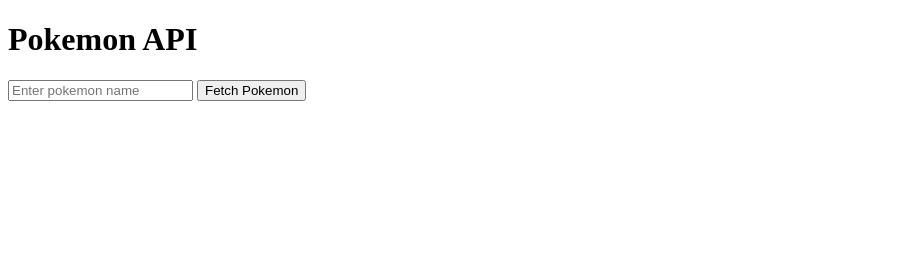
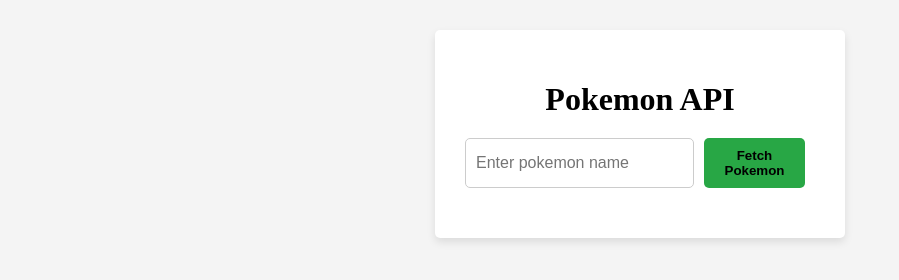
Before and after one commit to Benchtengelen/pokemon-api, a plain HTML site: page index.html in a window 1280 px wide. Shown: the whole page, without its empty margins (0-899 px from the left). Drawn offline with Linux system fonts and the light colour scheme.

Commit message:
css added

```diff
--- a/index.html
+++ b/index.html
@@ -3,7 +3,7 @@
 <head>
     <meta charset="UTF-8">
     <meta name="viewport" content="width=device-width, initial-scale=1.0">
-    <title>Deneme</title>
+    <title>Pokemon API</title>
     <link rel="stylesheet" href="style.css">
 </head>
 <body>
--- a/style.css
+++ b/style.css
@@ -0,0 +1,44 @@
+body {
+    background-color: #f4f4f4;
+    display: flex;
+    align-items: flex-start;
+    justify-content: center;
+    padding-top: 30px;
+    margin: 0;;
+}
+.pokemon-container{
+    background-color: #fff;
+    padding: 30px;
+    border-radius: 5px;
+    box-shadow: 0 4px 8px rgba(0, 0, 0, 0.1);
+    width: 350px;
+}
+.pokemon-container h1{
+    text-align: center;
+    margin-bottom: 20px;
+}
+.input-pokemon {
+    display: flex;
+    gap: 10px;
+    margin-bottom: 20px;
+}
+
+#pokemonName {
+    flex: 1;
+    padding: 10px;
+    border-radius: 5px;
+    border: 1px solid #ccc;
+    font-size: 16px;
+}
+#pokemonSprite {
+    width: 200px;
+    height: 200px;
+}
+.input-pokemon button {
+    padding: 10px 15px;
+    background-color: #28a745;
+    border-radius: 5px;
+    cursor: pointer;
+    font-weight: bold;
+    border: none;
+}
```
